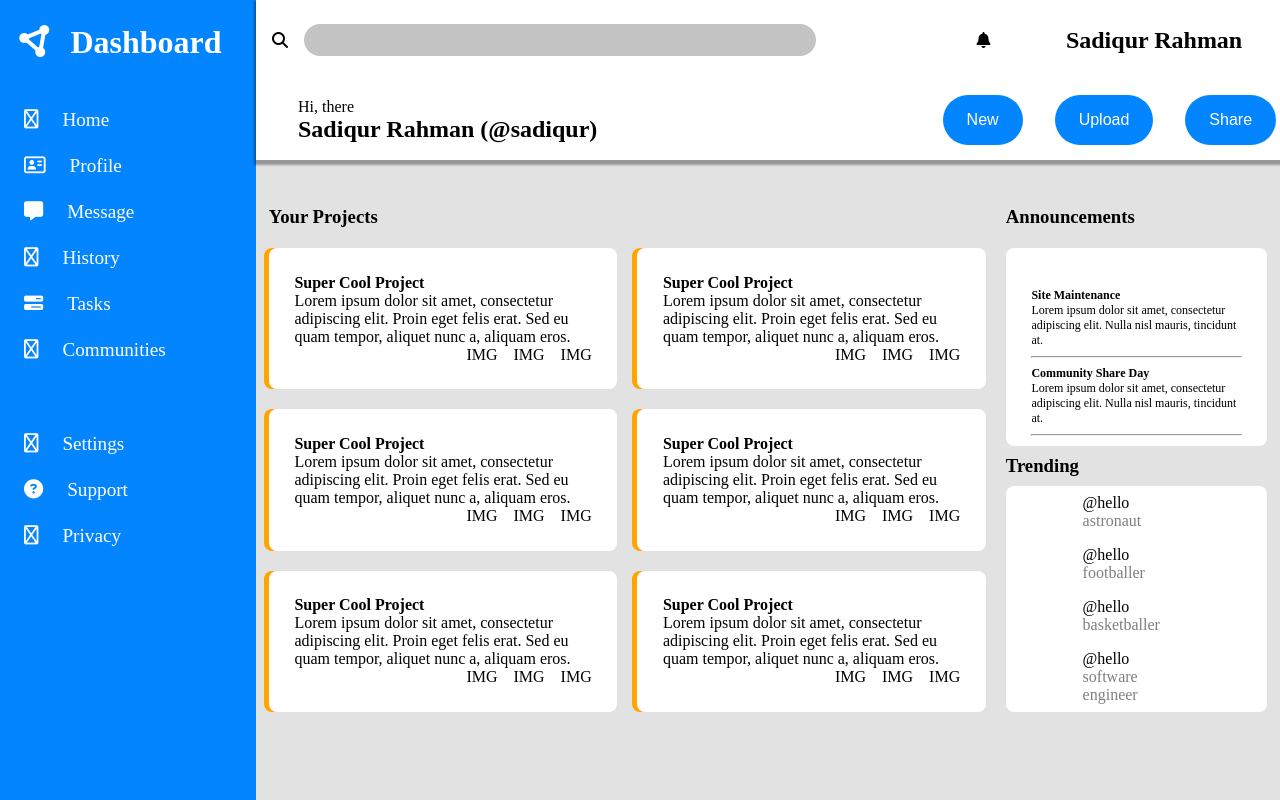
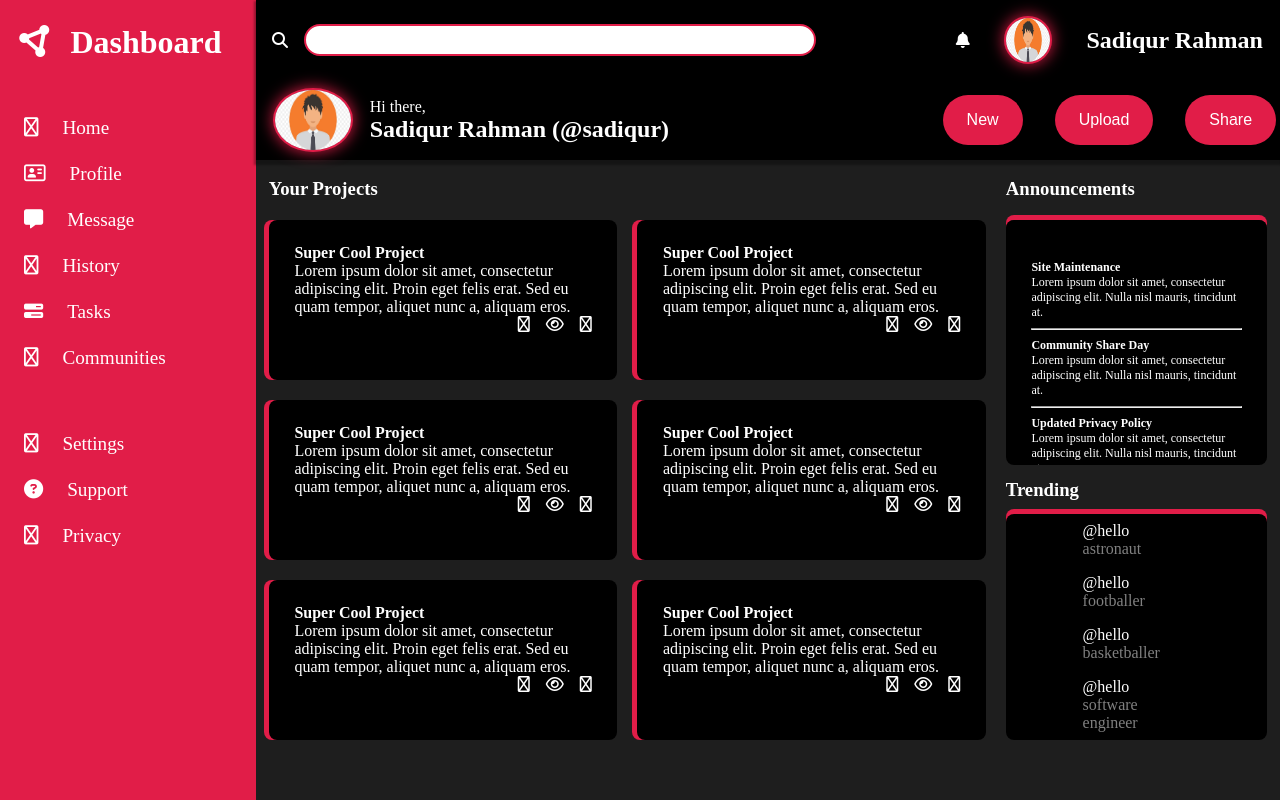
Before and after one commit to xzodior/Admin-Dashboard, a plain HTML site: page index.html in a window 1280 px wide. Drawn offline with Linux system fonts and the light colour scheme.

Commit message:
Applied images to the header

```diff
--- a/index.html
+++ b/index.html
@@ -18,11 +18,15 @@
             </div>
             <div class="top-right">
                 <i class="fa-solid fa-bell"></i>
+                <img src="./images/profile.jpeg" alt="">
                 <h2>Sadiqur Rahman</h2>
             </div>
             <div class="bottom-left">
-                <p>Hi, there</p>
-                <h2>Sadiqur Rahman (@sadiqur)</h2>
+                <img src="./images/profile.jpeg" alt="">
+                <div class="greet">
+                    <p>Hi there,</p>
+                    <h2>Sadiqur Rahman (@sadiqur)</h2>
+                </div>
             </div>
             <div class="bottom-right">
                 <button>New</button>
@@ -53,9 +57,9 @@
                 <p>Lorem ipsum dolor sit amet, consectetur adipiscing elit.
                     Proin eget felis erat. Sed eu quam tempor, aliquet nunc a, aliquam eros.</p>
                 <ul>
-                    <li class="icon">IMG</li>
-                    <li class="icon">IMG</li>
-                    <li class="icon">IMG</li>
+                    <li class="icon"><i class="fa-regular fa-heart-circle-plus"></i></li>
+                    <li class="icon"><i class="fa-regular fa-eye"></i></li>
+                    <li class="icon"><i class="fa-regular fa-share-nodes"></i></li>
                 </ul>
             </div>
             <div class="project-2">
@@ -63,9 +67,9 @@
                 <p>Lorem ipsum dolor sit amet, consectetur adipiscing elit.
                     Proin eget felis erat. Sed eu quam tempor, aliquet nunc a, aliquam eros.</p>
                 <ul>
-                    <li class="icon">IMG</li>
-                    <li class="icon">IMG</li>
-                    <li class="icon">IMG</li>
+                    <li class="icon"><i class="fa-regular fa-heart-circle-plus"></i></li>
+                    <li class="icon"><i class="fa-regular fa-eye"></i></li>
+                    <li class="icon"><i class="fa-regular fa-share-nodes"></i></li>
                 </ul>
             </div>
             <h3>Announcements</h3>
@@ -108,9 +112,9 @@
                 <p>Lorem ipsum dolor sit amet, consectetur adipiscing elit.
                     Proin eget felis erat. Sed eu quam tempor, aliquet nunc a, aliquam eros.</p>
                 <ul>
-                    <li class="icon">IMG</li>
-                    <li class="icon">IMG</li>
-                    <li class="icon">IMG</li>
+                    <li class="icon"><i class="fa-regular fa-heart-circle-plus"></i></li>
+                    <li class="icon"><i class="fa-regular fa-eye"></i></li>
+                    <li class="icon"><i class="fa-regular fa-share-nodes"></i></li>
                 </ul>
             </div>
             <div class="project-4">
@@ -118,9 +122,9 @@
                 <p>Lorem ipsum dolor sit amet, consectetur adipiscing elit.
                     Proin eget felis erat. Sed eu quam tempor, aliquet nunc a, aliquam eros.</p>
                 <ul>
-                    <li class="icon">IMG</li>
-                    <li class="icon">IMG</li>
-                    <li class="icon">IMG</li>
+                    <li class="icon"><i class="fa-regular fa-heart-circle-plus"></i></li>
+                    <li class="icon"><i class="fa-regular fa-eye"></i></li>
+                    <li class="icon"><i class="fa-regular fa-share-nodes"></i></li>
                 </ul>
             </div>
             <div class="project-5">
@@ -128,9 +132,9 @@
                 <p>Lorem ipsum dolor sit amet, consectetur adipiscing elit.
                     Proin eget felis erat. Sed eu quam tempor, aliquet nunc a, aliquam eros.</p>
                 <ul>
-                    <li class="icon">IMG</li>
-                    <li class="icon">IMG</li>
-                    <li class="icon">IMG</li>
+                    <li class="icon"><i class="fa-regular fa-heart-circle-plus"></i></li>
+                    <li class="icon"><i class="fa-regular fa-eye"></i></li>
+                    <li class="icon"><i class="fa-regular fa-share-nodes"></i></li>
                 </ul>
             </div>
             <div class="project-6">
@@ -138,9 +142,9 @@
                 <p>Lorem ipsum dolor sit amet, consectetur adipiscing elit.
                     Proin eget felis erat. Sed eu quam tempor, aliquet nunc a, aliquam eros.</p>
                 <ul>
-                    <li class="icon">IMG</li>
-                    <li class="icon">IMG</li>
-                    <li class="icon">IMG</li>
+                    <li class="icon"><i class="fa-regular fa-heart-circle-plus"></i></li>
+                    <li class="icon"><i class="fa-regular fa-eye"></i></li>
+                    <li class="icon"><i class="fa-regular fa-share-nodes"></i></li>
                 </ul>
             </div>
         </main>
--- a/style.css
+++ b/style.css
@@ -1,5 +1,5 @@
 :root {
-    --bg-color-blue: rgb(3, 133, 255);
+    --bg-color: #e11d48;
 }
 
 * {
@@ -17,7 +17,8 @@
 }
 
 #header {
-    background-color: white;
+    background-color: black;
+    color: white;
     grid-area: 1 / 2 / 1 / 6;
     display: grid;
     grid-template-columns: repeat(3, 1fr);
@@ -40,10 +41,11 @@
     width: 40vw;
     height: 4vh;
     border-radius: 30px;
-    background-color: rgb(195, 195, 195);
-    border: none;
+    background-color: black;
     padding-left: 2vw;
-    color: white;
+    color: var(--bg-color);
+    border: 2px solid var(--bg-color);
+    background-color: white;
 }
 
 .top-right {
@@ -53,9 +55,23 @@
 }
 
 .bottom-left {
+    grid-area: 2 / 1 / 2 / 3;
+    display: grid;
+    grid-template-columns: 0.2fr 1fr;
+}
+
+.bottom-left > img {
     align-self: center;
-    justify-self: end;
-    grid-area: 2 / 1 / 2 / 2;
+    justify-self: center;
+    margin: 0;
+    padding: 0;
+    width: 5rem;
+    height: 4rem;
+}
+
+.bottom-left > .greet {
+    grid-column: 2;
+    align-self: center;
 }
 
 .bottom-right {
@@ -68,7 +84,7 @@
 }
 
 .bottom-right > button {
-    background-color: var(--bg-color-blue);
+    background-color: var(--bg-color);
     padding: 1rem 1.5rem;
     border-radius: 30px;
     border: none;
@@ -77,8 +93,14 @@
     font-size: 1rem;
 }
 
+.bottom-right > button:hover {
+    color: var(--bg-color);
+    background-color: white;
+    transition: 0.3s;
+}
+
 #sidebar {
-    background-color: var(--bg-color-blue);
+    background-color: var(--bg-color);
     color: white;
     grid-area: 1 / 1 / 6 / 1;
 }
@@ -86,6 +108,7 @@
 #sidebar > h1 {
     margin-top: 3vh;
     font-size: clamp(1rem, 2.5vw, 2rem);
+    font-weight: 800;
 }
 
 #sidebar > h1 > i {
@@ -95,13 +118,22 @@
 #sidebar > ul {
     list-style-type: none;
     padding-top: 6vh;
+    display: flex;
+    flex-direction: column;
+    gap: 0.5rem;
 }
 
 #sidebar > ul > li {
-    padding-bottom: 3vh;
+    padding: 0.5rem 0;
     font-size: 1.25rem;
     cursor: pointer;
-    font-size: clamp(0.75rem, 1.5vw, 1.25rem)
+    font-size: clamp(0.75rem, 1.5vw, 1.25rem);
+}
+
+#sidebar > ul > li:hover {
+    color: var(--bg-color);
+    background-color: white;
+    transition: 0.3s;
 }
 
 #sidebar > ul > li > i{
@@ -109,12 +141,12 @@
 }
 
 #content {
-    background-color: rgb(226, 226, 226);
+    background-color: rgba(0, 0, 0, 0.881);
     grid-row: 2 / span 5;
     grid-column: 2 / span 5;
     display: grid;
     grid-template-columns: repeat(2, 1fr) 0.75fr;
-    grid-template-rows: 0.5fr repeat(3, 1fr) 0.5fr;
+    grid-template-rows: 0.5fr repeat(3, 2fr) 0.5fr;
     padding-left: 1vw;
     gap: 20px;
     padding-right: 1vw;
@@ -122,6 +154,7 @@
 
 #content > h3{
     align-self: flex-end;
+    color: white;
 }
 
 #content > h3:nth-child(4) {
@@ -137,12 +170,17 @@
 }
 
 [class^="project"] {            /* Ensures every class with the name'project' will have these styles */
-    background-color: white;
+    background-color: black;
+    color: white;
     border-radius: 8px;
     display: flex;
     flex-direction: column;
-    padding: 2vw;
-    box-shadow: -5px 0px 0px 0px orange;
+    padding: 3vh 2vw 0 2vw;
+    box-shadow: -5px 0px 0px 0px var(--bg-color);
+}
+
+[class^="project"] > ul > li{
+    cursor: pointer;
 }
 
 .project-1 {
@@ -178,7 +216,8 @@
 }
 
 .announcements {
-    background-color: white;
+    background-color: black;
+    color: white;
     border-radius: 8px;
     grid-row: 1 /  span 1 ;
     grid-column: 3 /  3;
@@ -186,23 +225,27 @@
     overflow: auto;
     text-align: start;
     font-size: 0.75rem;
+    box-shadow: 0px -5px 0px 0px var(--bg-color);
 }
 
 hr {
     margin: 0.5rem 0rem;
 }
 
-#right-side > h3:nth-child(2) {
+#right-side > h3:nth-child(2) {         /* 'Trending' title */
     grid-row: 2;
     grid-column: 3;
     align-self: center;
+    color: white;
 }
 
 .trending {
     grid-row: 3 / 4;
     grid-column: 3;
-    background-color: white;
+    background-color: black;
+    color: white;
     border-radius: 8px;
+    box-shadow: 0px -5px 0px 0px var(--bg-color);
 }
 
 .trending > ul {
@@ -213,3 +256,11 @@ hr {
 .trending > ul > p {
     opacity: 0.5;
 }
+
+img {
+    width: 3rem;
+    height: 3rem;
+    border-radius: 100%;
+    border: 2px solid var(--bg-color);
+    filter: drop-shadow(0 0 8px var(--bg-color));
+}
```
